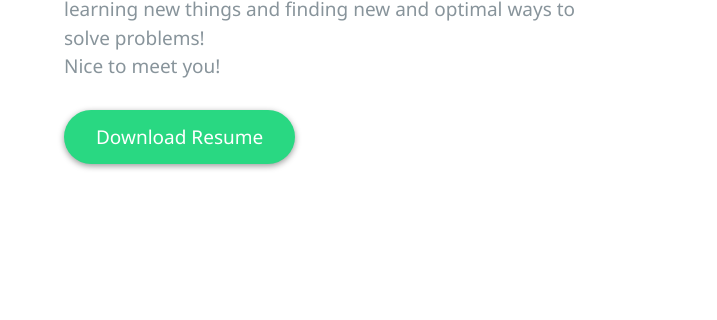
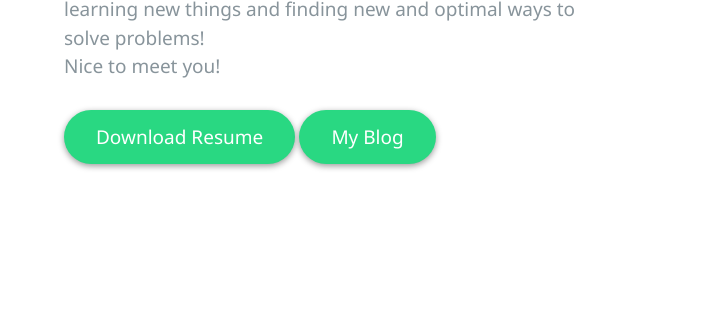
Before and after one commit to nanaagyei/new-portfolio-site, a website: page index.html in a window 1280 px wide. Shown: the part 424-744 px from the top of the page, 0-717 px from the left. Drawn offline with Linux system fonts and the light colour scheme.

Commit message:
resume update & add button

```diff
--- a/index.html
+++ b/index.html
@@ -33,6 +33,7 @@
                     new and optimal ways to solve problems! <br> Nice to meet you!
                 </p>
                 <a href="MY_RESUME.pdf" class="btn" target="_blank">Download Resume</a>
+                <a href="https://nana-blog.onrender.com/" class="btn" target="_blank">My Blog</a>
             </div>
             <div class="header-right">
                 <div class="circle">
```
Also changed, not shown: 2 other files.
